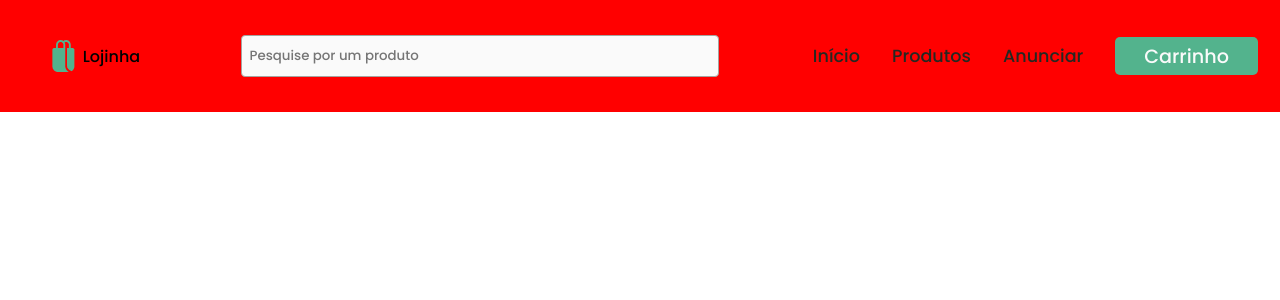
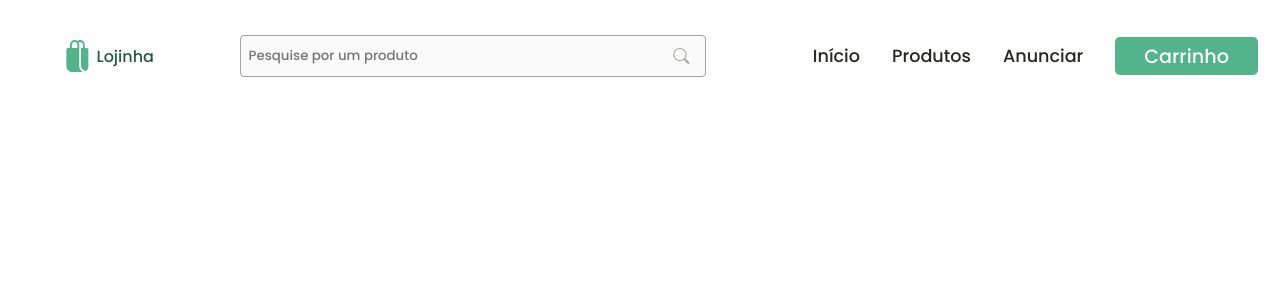
Before and after one commit to kaiocp/virtual-store, a React (Vite) app in the folder Front-End/header/: page / in a window 1280 px wide. Shown: the top 300 px of the page. Built offline with nearby package versions, Linux system fonts and the light colour scheme.

Commit message:
Finalização SearchBar + Finalização css

```diff
--- a/Front-End/header/index.html
+++ b/Front-End/header/index.html
@@ -8,6 +8,7 @@
     <link rel="preconnect" href="https://fonts.googleapis.com">
     <link rel="preconnect" href="https://fonts.gstatic.com" crossorigin>
     <link href="https://fonts.googleapis.com/css2?family=Poppins:wght@500&display=swap" rel="stylesheet">
+    <link href="https://fonts.googleapis.com/css2?family=Josefin+Sans:wght@600&display=swap" rel="stylesheet">
     <title>Vite App</title>
 </head>
 
--- a/Front-End/header/src/components/Navbar.css
+++ b/Front-End/header/src/components/Navbar.css
@@ -29,4 +29,5 @@
     align-items: center;
     padding: 0.3rem 1.8rem;
     font-size: 1.2rem;
+    cursor: pointer;
 }
--- /dev/null
+++ b/Front-End/header/src/components/Search.css
@@ -0,0 +1,22 @@
+.inputSearch {
+    display: flex;
+    width: 35vw;
+    height: 5vh;
+    background: #FAFAFA;
+    border: 1px solid #A6A39F;
+    border-radius: 4px;
+    padding: 0.1px 0.5rem;
+}
+
+.searchImg {
+    position: absolute;
+    cursor: pointer;
+    margin: 0 auto;
+    padding-right: 1rem;
+}
+
+.inputDiv {
+    display: flex;
+    align-items: center;
+    justify-content: flex-end;
+}
--- /dev/null
+++ b/Front-End/header/src/components/Search.jsx
@@ -0,0 +1,10 @@
+import './Search.css'
+import LupaPesquisa from './imagens/LupaPesquisa.png'
+export default function Search() {
+  return (
+    <div className='inputDiv'>
+      <img className='searchImg' src={LupaPesquisa}/>
+      <input className='inputSearch' placeholder='Pesquise por um produto' type="text"></input>
+    </div>
+  )
+}
--- a/Front-End/header/src/components/header.css
+++ b/Front-End/header/src/components/header.css
@@ -7,34 +7,29 @@
 }
 
 .header {
-    background-color: red;
+    background-color: white;
     width: 100%;
     height: 14vh;
     display: flex;
     align-items: center;
+    justify-content: space-between;
     gap: 4rem;
 }
 
 .headerEsquerda {
-    width: 60%;
+    width: 50%;
     display: flex;
-    justify-content: space-around;
     align-items: center;
+    justify-content: space-between;
     margin: 0 auto;
 }
 
 .logoLojinha {
     display: flex;
     align-items: center;
+    justify-content: space-around;
     gap: 0.5rem;
     font-size: 0.5rem;
+    color: #275845;
+    font-family: 'Josefin Sans', sans-serif;
 }
-
-.inputSearch {
-    width: 60%;
-    height: 5vh;
-    background: #FAFAFA;
-    border: 1px solid #A6A39F;
-    border-radius: 4px;
-    padding: 0.1px 0.5rem;
-}
--- a/Front-End/header/src/components/header.jsx
+++ b/Front-End/header/src/components/header.jsx
@@ -1,5 +1,6 @@
 import LogoLojinha from './imagens/LogoLojinha.png'
 import Navbar from './Navbar'
+import Search from './Search'
 import './Header.css'
 export default function Header() {
   return (
@@ -9,9 +10,9 @@ export default function Header() {
           <img src={LogoLojinha}/>
           <h1>Lojinha</h1>
         </div>
-        <input className='inputSearch' placeholder='Pesquise por um produto' type="text"></input>
+        <Search/>
       </div>
-          <Navbar/>
+      <Navbar/>
     </header>
   )
 }
```
